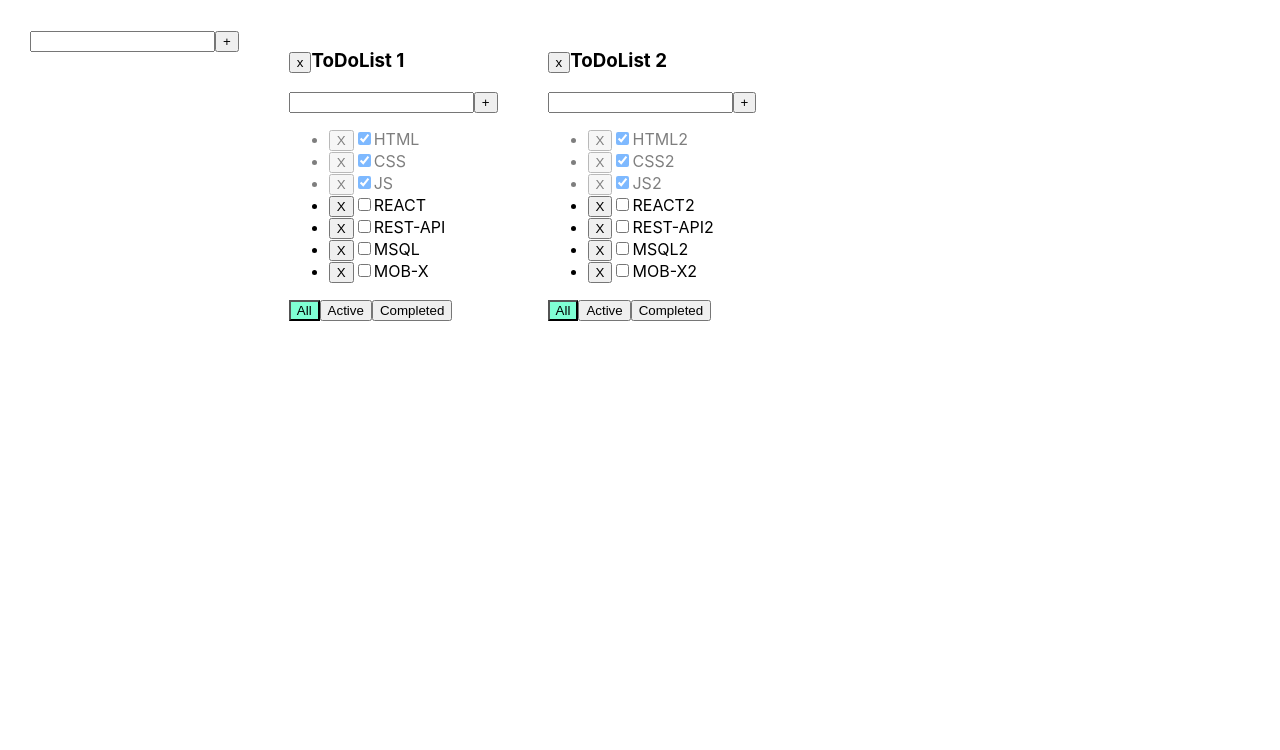
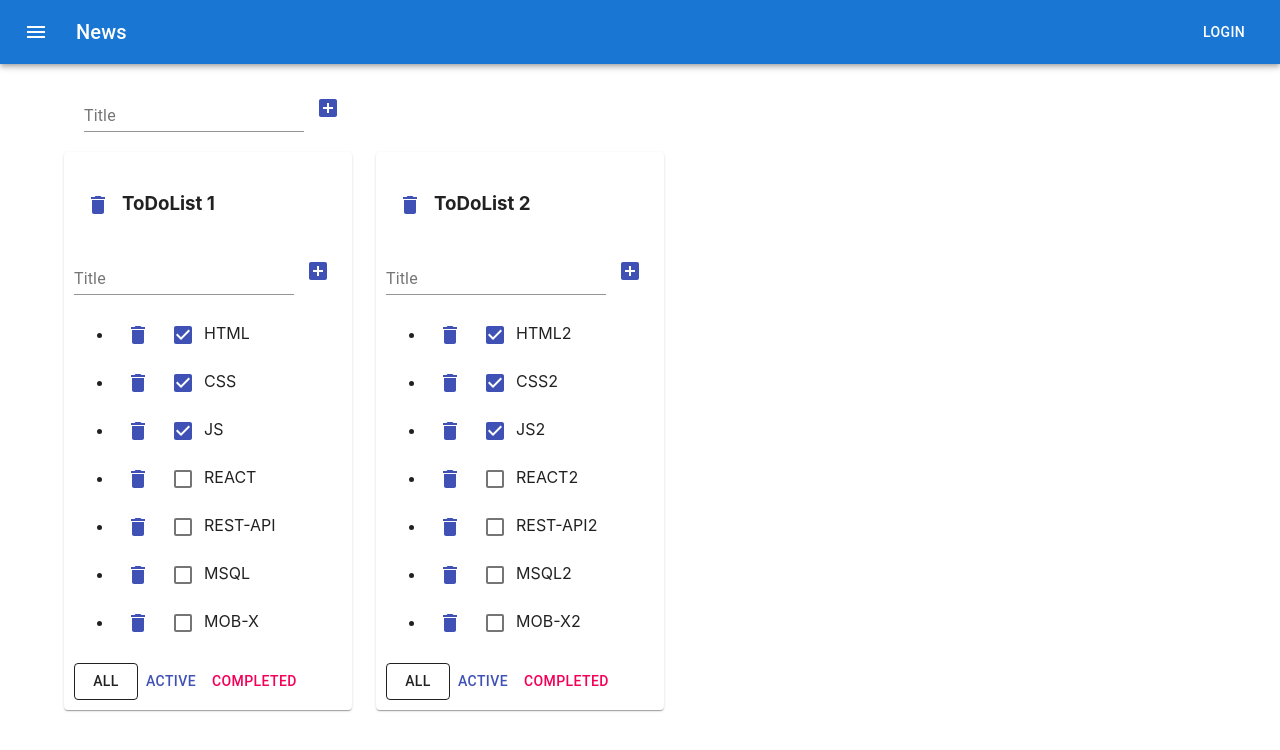
Before and after one commit to Belom7/todolist_2.0, a React (Create React App) app: page / in a window 1280 px wide. Shown: the top 750 px of the page. Built offline with nearby package versions, Linux system fonts and the light colour scheme.

Commit message:
2 неделя 3 урок

```diff
--- a/src/App.css
+++ /dev/null
@@ -1,21 +0,0 @@
-.App {
-  padding: 30px;
-  display: flex;
-}
-
-.App > div {
-  margin-right: 50px;
-}
-
-.error {
-  border: 1px solid red;
-}
-.error_message{
-  color:red;
-}
-.active-filter {
-  background-color: aquamarine;
-}
-.is-done {
-  opacity: 0.5;
-}
--- a/src/App.tsx
+++ b/src/App.tsx
@@ -1,8 +1,9 @@
 import React, {useState} from 'react';
-import './App.css';
 import {TodoList} from "./components/TodoList";
 import {v1} from "uuid";
 import {AddItemForm} from "./components/AddItemForm";
+import {ButtonAppBar} from "./components/AppBar";
+import {Container, Grid, Paper} from "@mui/material";
 
 export type FilterType = 'All' | 'Active' | 'Completed'
 type TodoListType = {
@@ -79,12 +80,17 @@ function App() {
         })
     }
     const updateTodoList = (todoListID: string, value: string) => {
-        setTodoList(todoLists.map(todoList => todoList.id === todoListID? {...todoList, title:value}: todoList))
+        setTodoList(todoLists.map(todoList => todoList.id === todoListID ? {...todoList, title: value} : todoList))
     }
 
     return (
         <div className="App">
+            <ButtonAppBar/>
+            <Container fixed>
+                <Grid container style={{padding: '20px'}}>
                     <AddItemForm callBack={addTodoList}/>
+                </Grid>
+                <Grid container spacing={3}>
                     {todoLists.map(todoList => {
 
                         let filteredTasks = tasks[todoList.id]
@@ -95,7 +101,10 @@ function App() {
                             filteredTasks = tasks[todoList.id].filter(task => task.isDone)
                         }
 
-                return <TodoList key={todoList.id}
+                        return (
+                            <Grid item>
+                                <Paper style={{padding: '10px'}}>
+                                    <TodoList key={todoList.id}
                                               todoListID={todoList.id}
                                               title={todoList.title}
                                               tasks={filteredTasks}
@@ -108,7 +117,12 @@ function App() {
                                               editableCallBack={updateTask}
                                               updateTodoList={updateTodoList}
                                     />
+                                </Paper>
+                            </Grid>
+                        )
                     })}
+                </Grid>
+            </Container>
         </div>
     );
 }
--- a/src/components/AddItemForm.tsx
+++ b/src/components/AddItemForm.tsx
@@ -1,7 +1,9 @@
 import React, {ChangeEvent, KeyboardEvent, useState} from 'react';
+import {IconButton, TextField} from "@material-ui/core";
+import {AddBox} from "@material-ui/icons";
 
 type AddItemFormPropsType = {
-    callBack:(value: string)=>void
+    callBack: (value: string) => void
 }
 
 export const AddItemForm = (props: AddItemFormPropsType) => {
@@ -30,13 +32,18 @@ export const AddItemForm = (props: AddItemFormPropsType) => {
     return (
         <div>
             <div>
-                <input className={error ? 'error' : ''}
-                       value={valueInput}
-                       onChange={onChangeInputHandler}
-                       onKeyPress={onKeyPressHandler}/>
-                <button onClick={onClickButtonHandler}>+</button>
+                <TextField error={!!error}
+                           value={valueInput}
+                           onChange={onChangeInputHandler}
+                           onKeyPress={onKeyPressHandler}
+                           label={'Title'}
+                           helperText={error}
+                />
+                <IconButton onClick={onClickButtonHandler} color={'primary'}>
+                    <AddBox/>
+                </IconButton>
             </div>
-            {error && <div className={'error_message'}>{error}</div>}
+            {/*{error && <div className={'error_message'}>{error}</div>}*/}
         </div>
     );
 };
--- /dev/null
+++ b/src/components/AppBar.tsx
@@ -0,0 +1,32 @@
+import * as React from 'react';
+import AppBar from '@mui/material/AppBar';
+import Box from '@mui/material/Box';
+import Toolbar from '@mui/material/Toolbar';
+import Typography from '@mui/material/Typography';
+import Button from '@mui/material/Button';
+import IconButton from '@mui/material/IconButton';
+import MenuIcon from '@mui/icons-material/Menu';
+
+export function ButtonAppBar() {
+    return (
+        <Box sx={{ flexGrow: 1 }}>
+            <AppBar position="static">
+                <Toolbar>
+                    <IconButton
+                        size="large"
+                        edge="start"
+                        color="inherit"
+                        aria-label="menu"
+                        sx={{ mr: 2 }}
+                    >
+                        <MenuIcon />
+                    </IconButton>
+                    <Typography variant="h6" component="div" sx={{ flexGrow: 1 }}>
+                        News
+                    </Typography>
+                    <Button color="inherit">Login</Button>
+                </Toolbar>
+            </AppBar>
+        </Box>
+    );
+}
--- a/src/components/EditableSpan.tsx
+++ b/src/components/EditableSpan.tsx
@@ -1,4 +1,5 @@
 import React, {ChangeEvent, useState} from 'react';
+import {TextField} from "@material-ui/core";
 
 type EditableSpanPropsType = {
     title: string
@@ -8,16 +9,22 @@ type EditableSpanPropsType = {
 export const EditableSpan = (props: EditableSpanPropsType) => {
     const [edit, setEdit] = useState(false)
     const [value, setValue] = useState(props.title)
+    const [error, setError] = useState<string | null>(null)
 
     const onDoubleClickHandler = () => setEdit(true)
     const onBlurHandler = () => {
-        setEdit(false)
-        props.editableCallBack(value)
+        if (value.trim() !== '') {
+            props.editableCallBack(value)
+            setError('')
+            setEdit(false)
+        } else {
+            setError('Вы ничего не ввели!')
+        }
     }
     const onChangeHandler = (e: ChangeEvent<HTMLInputElement>) => setValue(e.currentTarget.value)
 
     return (
-        edit ? <input value={value} onBlur={onBlurHandler} autoFocus onChange={onChangeHandler}/>
+        edit ? <TextField value={value} onBlur={onBlurHandler} autoFocus onChange={onChangeHandler} helperText={error}/>
             : <span onDoubleClick={onDoubleClickHandler}>{props.title}</span>
     );
 };
--- a/src/components/TodoList.tsx
+++ b/src/components/TodoList.tsx
@@ -2,6 +2,8 @@ import React from 'react';
 import {FilterType} from "../App";
 import {AddItemForm} from "./AddItemForm";
 import {EditableSpan} from "./EditableSpan";
+import {Button, Checkbox, IconButton} from "@material-ui/core";
+import {Delete} from "@material-ui/icons";
 
 export type TasksType = {
     id: string
@@ -19,8 +21,8 @@ type TodoListPropsType = {
     changeCheckbox: (todoListID: string, taskID: string, value: boolean) => void
     filter: FilterType
     deleteTodoList: (todoListID: string) => void
-    editableCallBack:(todoListID: string, taskID: string,value:string)=>void
-    updateTodoList:(todoListID: string, value:string)=>void
+    editableCallBack: (todoListID: string, taskID: string, value: string) => void
+    updateTodoList: (todoListID: string, value: string) => void
 }
 
 export const TodoList = (props: TodoListPropsType) => {
@@ -34,42 +36,51 @@ export const TodoList = (props: TodoListPropsType) => {
     const onClickTodoListDeleteButtonHandler = (todoListID: string) => {
         props.deleteTodoList(todoListID)
     }
-    const callBackHandler = (title:string) => {
+    const callBackHandler = (title: string) => {
         props.addTask(props.todoListID, title)
     }
-    const editableTaskCallBackHandler = (taskID:string, value:string) => {
+    const editableTaskCallBackHandler = (taskID: string, value: string) => {
         props.editableCallBack(props.todoListID, taskID, value)
     }
-    const editableTodoListCallBackHandler = (value:string) => {
+    const editableTodoListCallBackHandler = (value: string) => {
         props.updateTodoList(props.todoListID, value)
     }
 
     return (
         <div>
             <h3>
-                <button onClick={() => onClickTodoListDeleteButtonHandler(props.todoListID)}>x</button>
+                <IconButton onClick={() => onClickTodoListDeleteButtonHandler(props.todoListID)}>
+                    <Delete color={'primary'}/>
+                </IconButton>
                 <EditableSpan title={props.title} editableCallBack={editableTodoListCallBackHandler}/>
             </h3>
-            <AddItemForm callBack={callBackHandler}
-            />
+            <AddItemForm callBack={callBackHandler}/>
             <ul>
                 {props.tasks.map(task => <li key={task.id} className={task.isDone ? 'is-done' : ''}>
-                    <button onClick={() => onClickTaskDeleteButtonHandler(props.todoListID, task.id)}>X</button>
-                    <input type="checkbox" checked={task.isDone}
-                           onClick={() => onClickCheckboxHandler(props.todoListID, task.id, !task.isDone)}/>
-                    <EditableSpan title={task.title} editableCallBack={(value)=>editableTaskCallBackHandler(task.id, value)}/>
+                    <IconButton onClick={() => onClickTaskDeleteButtonHandler(props.todoListID, task.id)}>
+                        <Delete color={'primary'}/>
+                    </IconButton>
+                    <Checkbox checked={task.isDone}
+                              onClick={() => onClickCheckboxHandler(props.todoListID, task.id, !task.isDone)}
+                              color={'primary'}
+                    />
+                    <EditableSpan title={task.title}
+                                  editableCallBack={(value) => editableTaskCallBackHandler(task.id, value)}/>
                 </li>)}
             </ul>
             <div>
-                <button className={props.filter === 'All' ? 'active-filter' : ''}
-                        onClick={() => props.filterTask(props.todoListID, 'All')}>All
-                </button>
-                <button className={props.filter === 'Active' ? 'active-filter' : ''}
-                        onClick={() => props.filterTask(props.todoListID, 'Active')}>Active
-                </button>
-                <button className={props.filter === 'Completed' ? 'active-filter' : ''}
-                        onClick={() => props.filterTask(props.todoListID, 'Completed')}>Completed
-                </button>
+                <Button variant={props.filter === 'All' ? 'outlined' : 'text'}
+                        onClick={() => props.filterTask(props.todoListID, 'All')}
+                        color={'inherit'}>All
+                </Button>
+                <Button variant={props.filter === 'Active' ? 'outlined' : 'text'}
+                        onClick={() => props.filterTask(props.todoListID, 'Active')}
+                        color={'primary'}>Active
+                </Button>
+                <Button variant={props.filter === 'Completed' ? 'outlined' : 'text'}
+                        onClick={() => props.filterTask(props.todoListID, 'Completed')}
+                        color={'secondary'}>Completed
+                </Button>
             </div>
         </div>
     );
```
Also changed, not shown: package.json (+8 -0 lines), 1 other file (tests, documents, lock files or other folders). Lines whose indentation alone changed are shown as unchanged.
